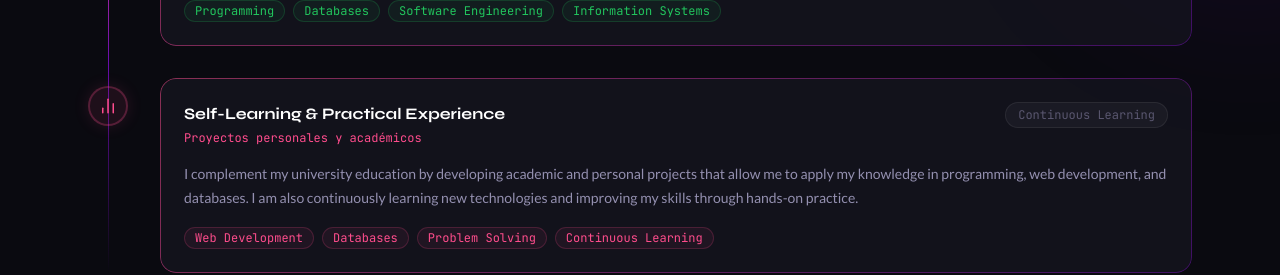
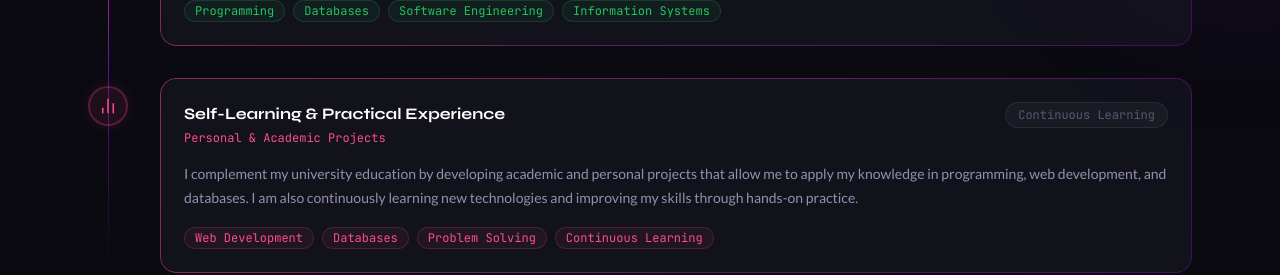
Before and after one commit to yxdhii/yadhira-portafolio, a React (Vite) app: page / in a window 1280 px wide. Shown: the part 4220-4495 px from the top of the page. Built offline with nearby package versions, Linux system fonts and the light colour scheme.

Commit message:
Actualizar texto de la sección Education

```diff
--- a/src/components/Experiencia.jsx
+++ b/src/components/Experiencia.jsx
@@ -14,7 +14,7 @@ const items = [
   {
     period: 'Continuous Learning',
     title: 'Self-Learning & Practical Experience',
-    org: 'Proyectos personales y académicos',
+    org: 'Personal & Academic Projects',
     desc: 'I complement my university education by developing academic and personal projects that allow me to apply my knowledge in programming, web development, and databases. I am also continuously learning new technologies and improving my skills through hands-on practice.',
     tags: ['Web Development', 'Databases', 'Problem Solving', 'Continuous Learning'],
     icon: BarChart2,
```
